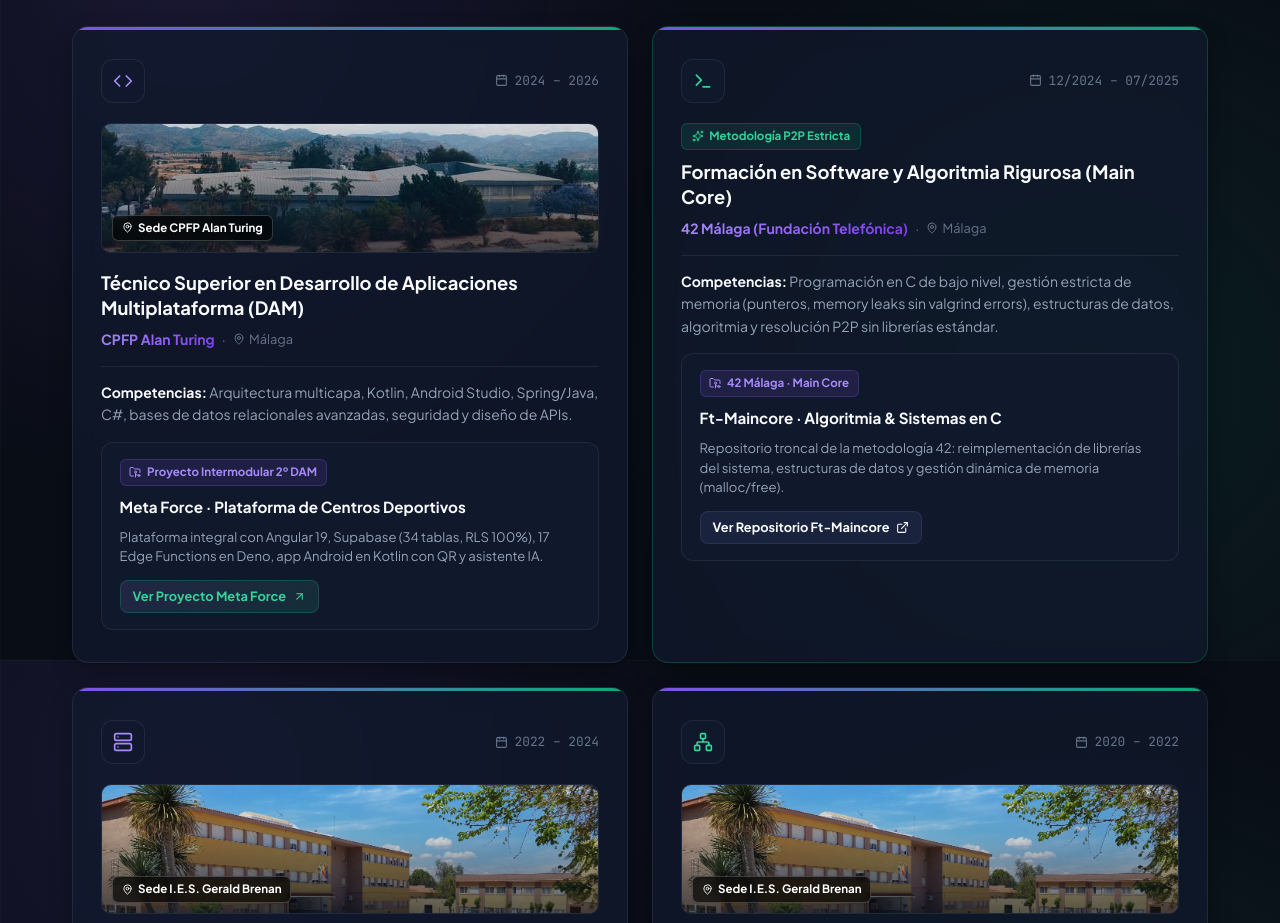
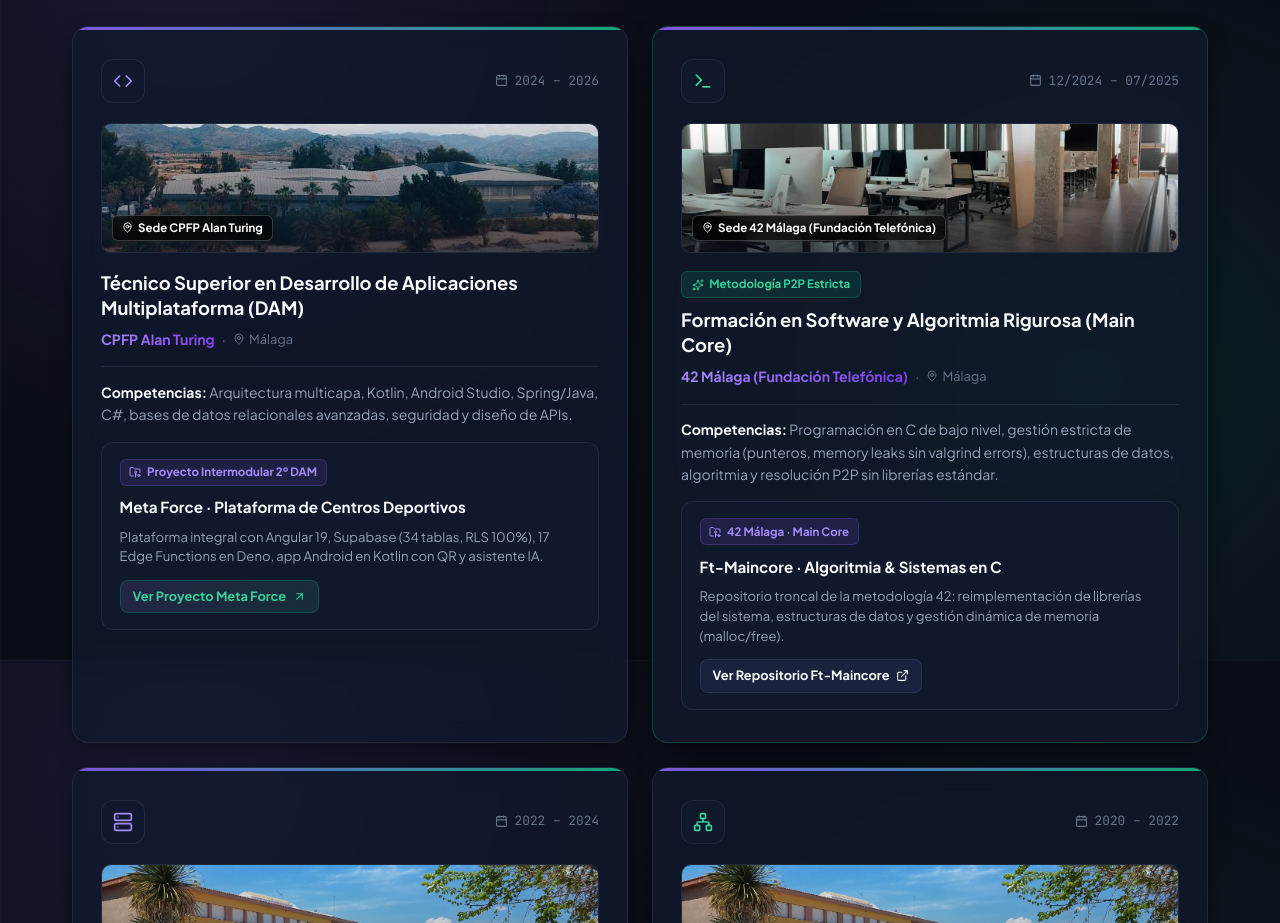
Before and after one commit to Mariogarluu/Mario-Garcia-Luque, a React (Vite) app: page / in a window 1280 px wide. Shown: the part 10540-11463 px from the top of the page. Built offline with nearby package versions, Linux system fonts and the light colour scheme.

Commit message:
feat: add campus cluster image for 42 Malaga in education section

```diff
--- a/src/data/portfolioData.ts
+++ b/src/data/portfolioData.ts
@@ -361,6 +361,7 @@
       id: "42malaga",
       degree: "Formación en Software y Algoritmia Rigurosa (Main Core)",
       institution: "42 Málaga (Fundación Telefónica)",
+      institutionImage: "/42-malaga.jpg",
       location: "Málaga",
       period: "12/2024 – 07/2025",
       topics: "Programación en C de bajo nivel, gestión estricta de memoria (punteros, memory leaks sin valgrind errors), estructuras de datos, algoritmia y resolución P2P sin librerías estándar.",
```
Also changed, not shown: public/42 malga.jpg (added), public/42-malaga.jpg (added).
